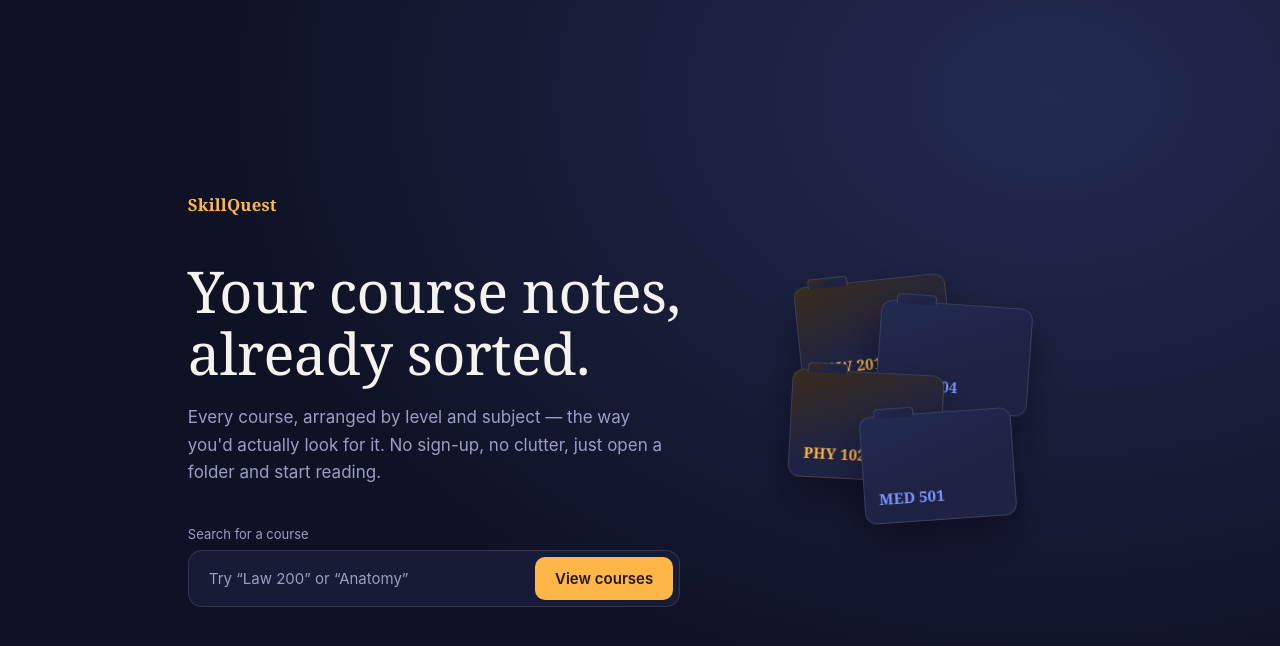
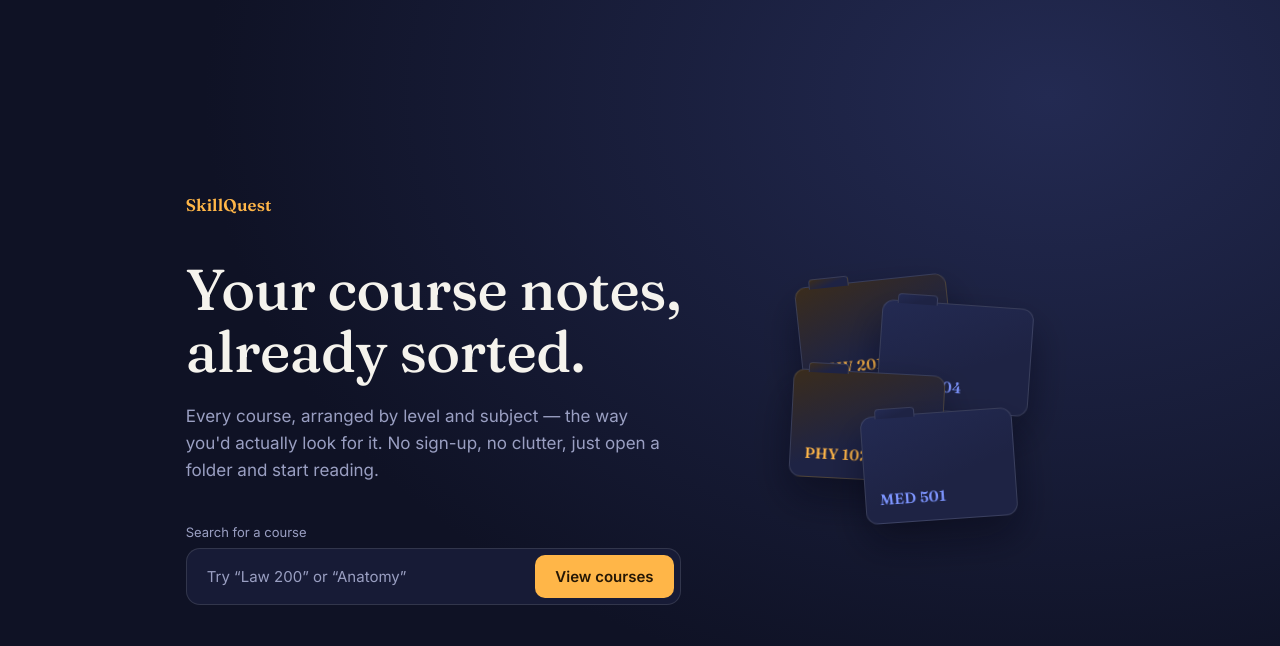
Before and after one commit to skillquest-cloud/skillQuest-MVP, a React (Vite) app: page / in a window 1280 px wide. Shown: the top 646 px of the page. Built offline with nearby package versions, Linux system fonts and the light colour scheme; no server answers.

Commit message:
fixing errors

```diff
--- a/src/App.css
+++ b/src/App.css
@@ -1,10 +1,9 @@
+@import url("https://fonts.googleapis.com/css2?family=Fraunces:opsz,wght@9..144,340;9..144,480;9..144,600&family=Inter:wght@400;500;600&display=swap");
 * {
   margin: 0;
   padding: 0;
   box-sizing: border-box;
 }
-
-@import url("https://fonts.googleapis.com/css2?family=Fraunces:opsz,wght@9..144,340;9..144,480;9..144,600&family=Inter:wght@400;500;600&display=swap");
 
 :root {
   --sq-ink: #0f1225;
```
